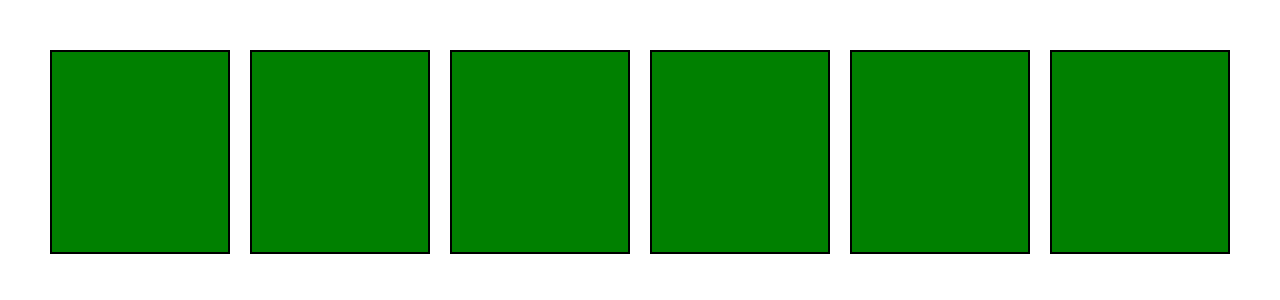
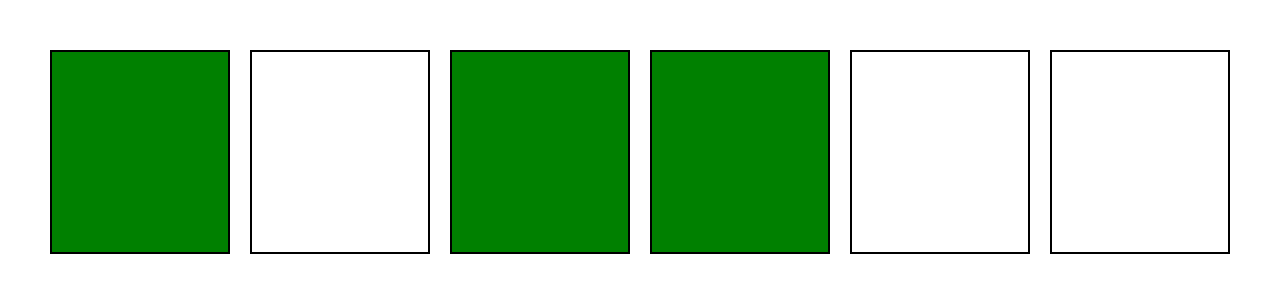
Before and after one commit to daniarfadd/react-state-exercise, a React (Create React App) app: page / in a window 1280 px wide. Shown: the top 300 px of the page. Built offline with nearby package versions, Linux system fonts and the light colour scheme.

Commit message:
filled boxes that are true

```diff
--- a/src/Box.js
+++ b/src/Box.js
@@ -1,7 +1,7 @@
 function Box(props) {
 
     const style = {
-        backgroundColor: "green"
+        backgroundColor: props.filled ? 'green' : '#fff',
     }
 
     return (
```
